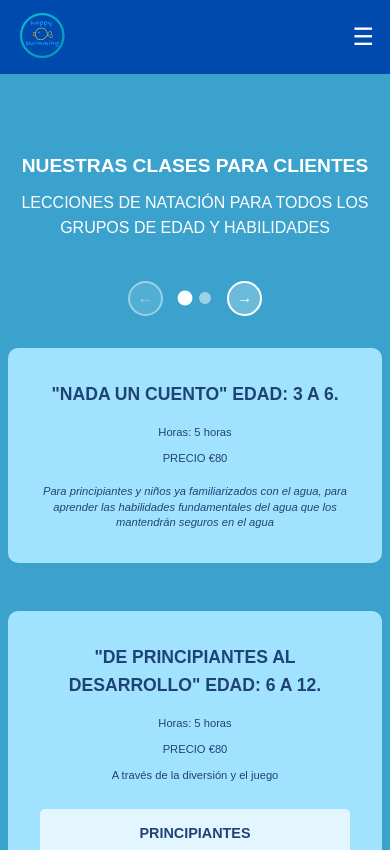
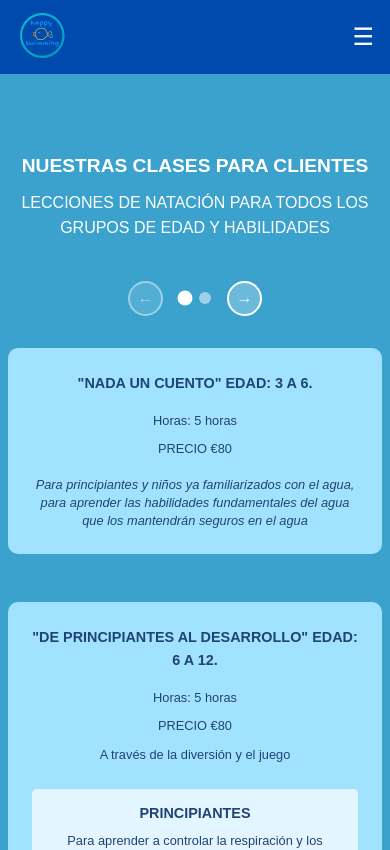
Before and after one commit to papitaAlgodonCplusplus/HappySwimming, an Angular app: page /services in a window 390 px wide. Shown: the top 850 px of the page. Built offline with nearby package versions, Linux system fonts and the light colour scheme; a web font is replaced by a local one.

Commit message:
feat(aboutus, auth, services): enhance styles and responsiveness for about, auth, and services components; update translations

```diff
--- a/src/app/aboutus/aboutus.component.css
+++ b/src/app/aboutus/aboutus.component.css
@@ -50,5 +50,6 @@
   .philosophy-text {
     font-size: 1.2rem;
     padding: 0 1rem;
+    text-align: center; /* Changed from justify to center for mobile */
   }
 }
--- a/src/app/auth/auth.component.css
+++ b/src/app/auth/auth.component.css
@@ -217,9 +217,7 @@ app-header {
     text-align: center;
   }
 
-  .hero-content {
-    bottom: 10%;
-  }
+  /* Remove bottom position as we're switching to relative positioning */
 
   .hero-title {
     font-size: 1.6rem;
@@ -235,6 +233,12 @@ app-header {
     height: auto;
     gap: 0.5rem;
     padding: 1rem;
+  }
+
+  .hero-content {
+    bottom: 10%;
+    margin-top: 4vh; /* Fixed space after buttons regardless of language */
+    position: relative; /* Change from absolute to relative positioning */
   }
 
   .user-btn {
--- a/src/app/services-offer/services.component.css
+++ b/src/app/services-offer/services.component.css
@@ -142,11 +142,9 @@
   color: #204376;
 }
 
-.box-detail2 {
-  font-size: 1rem;
-  margin-bottom: 0.5rem;
-  font-weight: normal;
-  color: #204376;
+/* Indentation for professional service details */
+.indent {
+  padding-left: 1.5rem;
 }
 
 .service-description {
@@ -156,10 +154,6 @@
   margin-top: 0.5rem;
   font-style: italic;
   line-height: 1.4;
-}
-
-.indent {
-  padding-left: 1.5rem;
 }
 
 /* Levels container */
@@ -223,20 +217,32 @@
   }
 
   .box-title {
-    font-size: 1.1rem;
+    font-size: 0.9rem;
   }
 
-  .box-detail, .service-description {
-    font-size: 0.7rem;
+  .box-detail {
+    font-size: 0.8rem;
+    text-align: center;
+    margin-left: 0 !important;
+    margin-right: 0 !important;
   }
 
-  .box-detail2 {
-    font-size: 0.65rem;
+  .indent {
+    padding-left: 0;
+    text-align: center;
   }
 
+  .service-description {
+    font-size: 0.8rem;
+  }
 
   .service-box {
+    padding: 0.5rem;
+  }
+
+  .box-content {
     padding: 1rem;
+    text-align: center;
   }
 
   .levels-container {
@@ -256,17 +262,17 @@
     height: 40px;
     font-size: 1.2rem;
   }
+
+  /* Hide the "minimum 10 people" text on mobile */
+  .min-people {
+    display: none;
+  }
 }
 
 /* Additional responsiveness for very small screens */
 @media (max-width: 400px) {
   .services-content {
     padding: 1rem 0.5rem;
-  }
-
-  .box-content {
-    text-align: center;
-    padding: 1rem;
   }
 
   .column-title {
--- a/src/app/services-offer/services.component.html
+++ b/src/app/services-offer/services.component.html
@@ -104,12 +104,12 @@
       <!-- PROFESSIONAL SERVICES SECTION -->
       <div *ngIf="!showClientServices" class="service-section">
         <div class="service-box">
-            <div class="box-content">
+          <div class="box-content">
             <h3 class="box-title">{{ 'professionalServices.swimmingStoryTrainer.title' | translate }}</h3>
             <p class="box-detail">a. {{ 'professionalServices.online' | translate }}: - {{ 'professionalServices.duration' | translate }}: 10 hours</p>
-            <p class="box-detail2 indent" [ngStyle]="{'margin-left': (window.innerWidth > 1000 ? '21.2vw' : '0')}">- {{ 'professionalServices.price' | translate }}: €200</p>
+            <p class="box-detail indent">- {{ 'professionalServices.price' | translate }}: €200</p>
             <p class="box-detail">b. {{ 'professionalServices.inPerson' | translate }}: - {{ 'professionalServices.duration' | translate }}: 10 hours</p>
-            <p class="box-detail2 indent" [ngStyle]="{'margin-left': (window.innerWidth > 1000 ? '21.8vw' : '0')}">- {{ 'professionalServices.price' | translate }}: €2,000 ({{ 'professionalServices.minPeople' | translate }})</p>
+            <p class="box-detail indent">- {{ 'professionalServices.price' | translate }}: €2,000 <span class="min-people">{{ 'professionalServices.minPeople' | translate }}</span></p>
           </div>
         </div>
 
@@ -117,9 +117,9 @@
           <div class="box-content">
             <h3 class="box-title">{{ 'professionalServices.swimmingStoryTeacher.title' | translate }}</h3>
             <p class="box-detail">a. {{ 'professionalServices.online' | translate }}: - {{ 'professionalServices.duration' | translate }}: 8 hours</p>
-            <p class="box-detail2 indent" [ngStyle]="{'margin-left': (window.innerWidth > 1000 ? '21.6vw' : '0')}">- {{ 'professionalServices.price' | translate }}: €90</p>
+            <p class="box-detail indent">- {{ 'professionalServices.price' | translate }}: €90</p>
             <p class="box-detail">b. {{ 'professionalServices.inPerson' | translate }}: - {{ 'professionalServices.duration' | translate }}: 10 hours</p>
-            <p class="box-detail2 indent" [ngStyle]="{'margin-left': (window.innerWidth > 1000 ? '21.8vw' : '0')}">- {{ 'professionalServices.price' | translate }}: €1500 ({{ 'professionalServices.minPeople' | translate }})</p>
+            <p class="box-detail indent">- {{ 'professionalServices.price' | translate }}: €1500 <span class="min-people">{{ 'professionalServices.minPeople' | translate }}</span></p>
           </div>
         </div>
 
@@ -127,7 +127,7 @@
           <div class="box-content">
             <h3 class="box-title">{{ 'professionalServices.frontCrawl.title' | translate }}</h3>
             <p class="box-detail">a. {{ 'professionalServices.inPerson' | translate }}: - {{ 'professionalServices.duration' | translate }}: 4 hours</p>
-            <p class="box-detail2 indent" [ngStyle]="{'margin-left': (window.innerWidth > 1000 ? '22vw' : '0')}">- {{ 'professionalServices.price' | translate }}: €850 ({{ 'professionalServices.minPeople' | translate }})</p>
+            <p class="box-detail indent">- {{ 'professionalServices.price' | translate }}: €850 <span class="min-people">{{ 'professionalServices.minPeople' | translate }}</span></p>
           </div>
         </div>
 
@@ -135,7 +135,7 @@
           <div class="box-content">
             <h3 class="box-title">{{ 'professionalServices.aquagym.title' | translate }}</h3>
             <p class="box-detail">a. {{ 'professionalServices.online' | translate }}: - {{ 'professionalServices.duration' | translate }}: 4 hours</p>
-            <p class="box-detail2 indent" [ngStyle]="{'margin-left': (window.innerWidth > 1000 ? '21.5vw' : '0')}">- {{ 'professionalServices.price' | translate }}: €45</p>
+            <p class="box-detail indent">- {{ 'professionalServices.price' | translate }}: €45</p>
           </div>
         </div>
       </div>
--- a/src/assets/i18n/en.json
+++ b/src/assets/i18n/en.json
@@ -138,7 +138,7 @@
     "insourcing": "INSOURCING",
     "selectClient": "Select Outsourcing",
     "selectProfessional": "Select Insourcing",
-    "backToLogin": "Back to Login",
+    "backToLogin": "Back",
     "registration": {
         "title": "Registration",
         "clientTitle": "Client Registration",
--- a/src/assets/i18n/es.json
+++ b/src/assets/i18n/es.json
@@ -104,7 +104,7 @@
     "insourcing": "INSOURCING",
     "selectClient": "Seleccionar Outsourcing",
     "selectProfessional": "Seleccionar Insourcing",
-    "backToLogin": "Volver al Login",
+    "backToLogin": "Volver",
     "registration": {
         "title": "Registro",
         "clientTitle": "Registro de Cliente",
--- a/src/assets/i18n/pr.json
+++ b/src/assets/i18n/pr.json
@@ -104,7 +104,7 @@
     "insourcing": "INSOURCING",
     "selectClient": "Selecionar Outsourcing",
     "selectProfessional": "Selecionar Insourcing",
-    "backToLogin": "Voltar ao Login",
+    "backToLogin": "Voltar",
     "registration": {
         "title": "Registro",
         "clientTitle": "Registro de Cliente",
```
Lines whose indentation alone changed are shown as unchanged.
